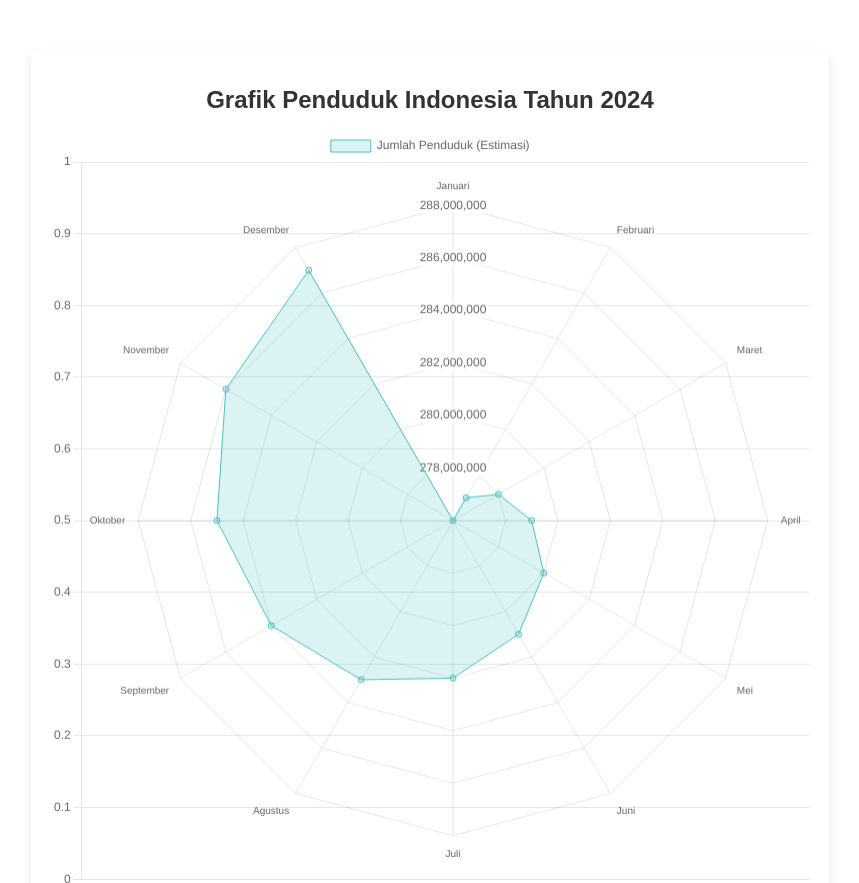
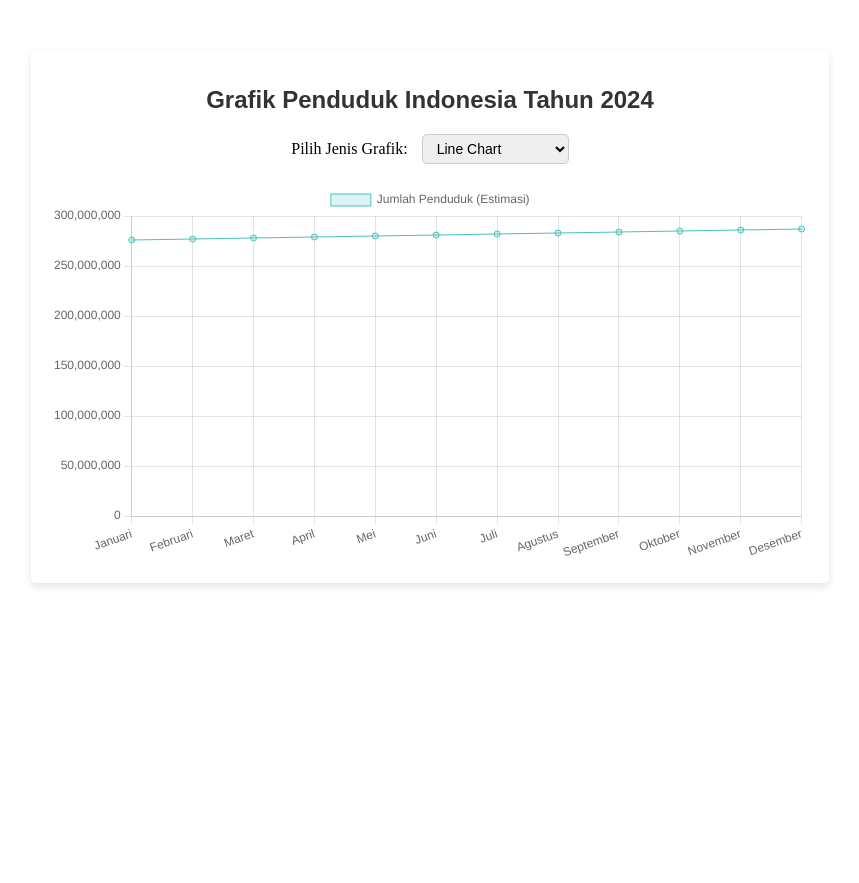
Before and after one commit to tarmizi-ahmad/TAP, a website: page public/index.html in a window 1280 px wide. Shown: the top 883 px of the page, without its empty margins (210-1069 px from the left). After the commit the page ends 800 px from the top, so only its background shows below. Drawn offline with nearby package versions, Linux system fonts and the light colour scheme.

Commit message:
initial commit

```diff
--- a/public/index.html
+++ b/public/index.html
@@ -26,6 +26,21 @@
     canvas {
       border-radius: 5px; /* Menambahkan border radius pada canvas grafik */
     }
+
+    .chart-options {
+      margin: 20px 0;
+    }
+
+    label {
+      margin-right: 10px;
+    }
+
+    select {
+      padding: 5px 10px;
+      font-size: 14px;
+      border-radius: 5px;
+      border: 1px solid #ccc;
+    }
   </style>
 </head>
 <body>
@@ -33,6 +48,17 @@
   <!-- Kotak pembungkus untuk konten -->
   <div class="container">
     <h1>Grafik Penduduk Indonesia Tahun 2024</h1>
+
+    <!-- Dropdown untuk memilih jenis grafik -->
+    <div class="chart-options">
+      <label for="chartType">Pilih Jenis Grafik: </label>
+      <select id="chartType">
+        <option value="line">Line Chart</option>
+        <option value="bar">Bar Chart</option>
+        <option value="radar">Radar Chart</option>
+        <option value="polarArea">Polar Area Chart</option>
+      </select>
+    </div>
 
     <!-- Canvas untuk grafik -->
     <canvas id="populationChart" width="400" height="200"></canvas>
@@ -51,9 +77,12 @@
       }]
     };
 
-    /* Konfigurasi chart  */
+    /* Default chart type */
+    let chartType = 'line'; // Default chart is Line Chart
+
+    /* Konfigurasi chart */
     const config = {
-      type: 'radar',
+      type: chartType,
       data: populationData,
       options: {
         scales: {
@@ -64,9 +93,22 @@
       }
     };
 
-    /* Membuat chart */
+    /* Membuat chart pertama kali */
     const ctx = document.getElementById('populationChart').getContext('2d');
-    new Chart(ctx, config);
+    let myChart = new Chart(ctx, config);
+
+    /* Fungsi untuk memperbarui grafik berdasarkan pilihan */
+    const updateChartType = (newChartType) => {
+      myChart.destroy();  // Hapus chart yang ada sebelumnya
+      config.type = newChartType; // Ubah tipe grafik
+      myChart = new Chart(ctx, config); // Buat grafik baru dengan tipe yang baru
+    };
+
+    /* Event listener untuk menangani perubahan jenis grafik */
+    const chartTypeSelect = document.getElementById('chartType');
+    chartTypeSelect.addEventListener('change', (event) => {
+      updateChartType(event.target.value);
+    });
   </script>
 
 </body>
```
Also changed, not shown: README.md, image.png (added).
